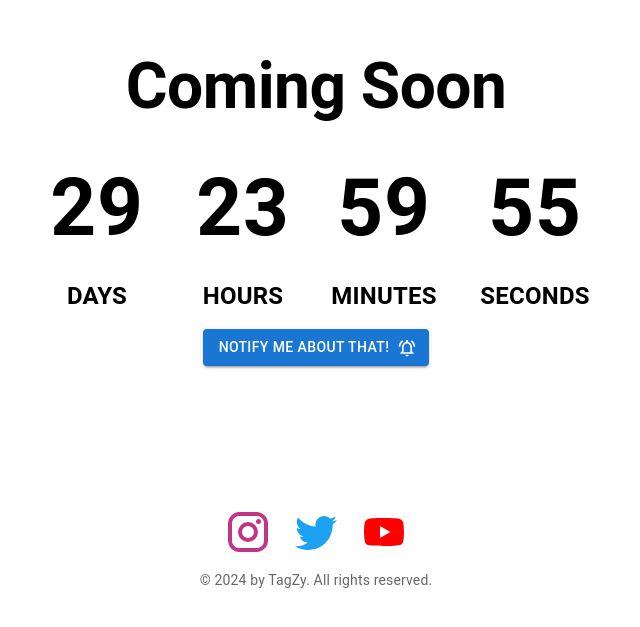
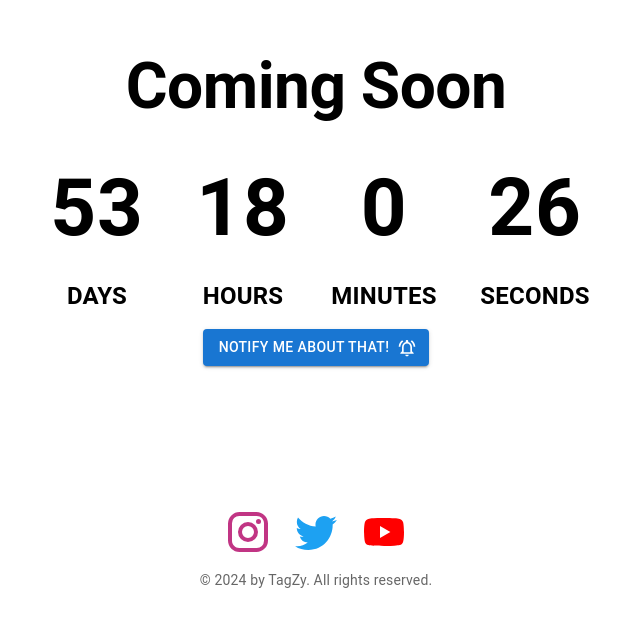
Before and after one commit to sangamesh4514/tagzy, a React (Create React App) app: page / in a window 1280 px wide. Shown: the part 185-812 px from the top of the page, without its empty margins (324-964 px from the left). Built offline with nearby package versions, Linux system fonts and the light colour scheme.

Commit message:
date-change

```diff
--- a/src/App.js
+++ b/src/App.js
@@ -7,13 +7,20 @@ import YouTubeIcon from '@mui/icons-material/YouTube';
 import NotifyMe from './Component/Notifyme/NotifyMe';
 
 const App = () => {
-  const [timeLeft, setTimeLeft] = useState(2592000);
+  const calculateTimeLeft = () => {
+    const targetDate = new Date('2024-08-31T00:00:00'); // Target date: 31th August 2024
+    const now = new Date();
+    const difference = targetDate - now;
+    return Math.max(Math.floor(difference / 1000), 0); // Convert difference to seconds
+  };
+
+  const [timeLeft, setTimeLeft] = useState(calculateTimeLeft());
 
   useEffect(() => {
     if (timeLeft <= 0) return;
 
     const timer = setInterval(() => {
-      setTimeLeft(timeLeft - 1);
+      setTimeLeft(prevTimeLeft => prevTimeLeft - 1);
     }, 1000);
 
     return () => clearInterval(timer);
```
